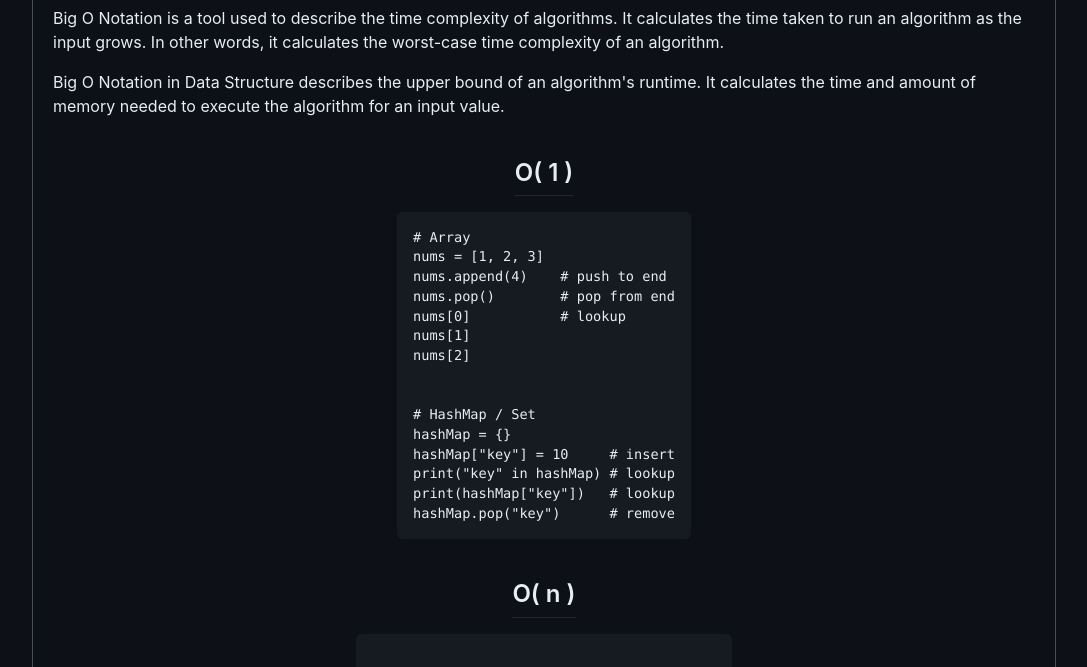
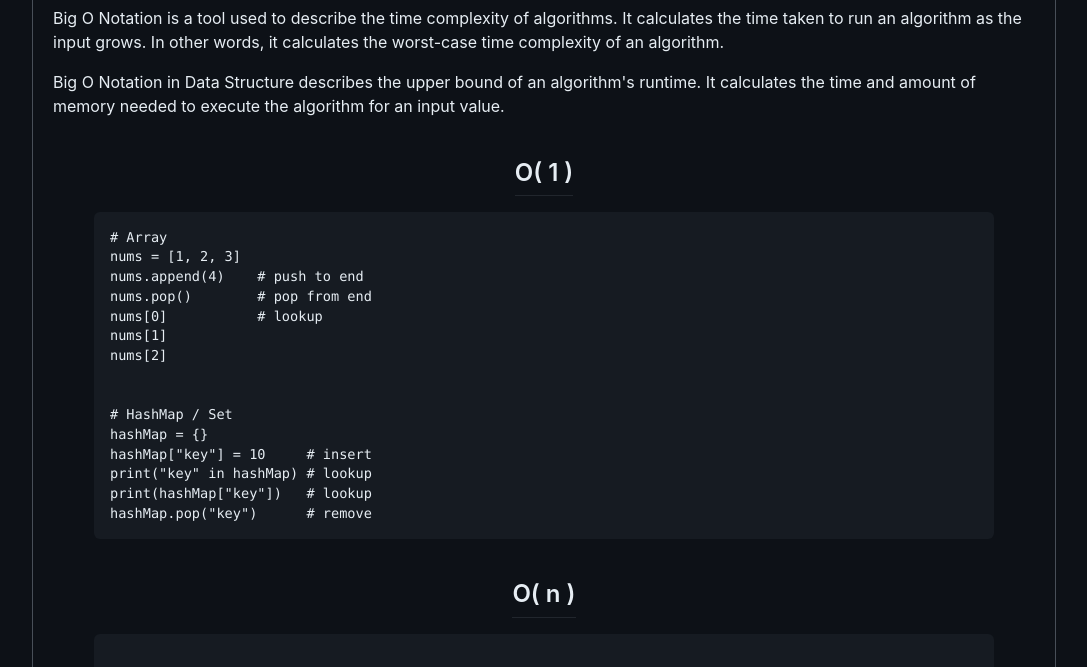
Before and after one commit to sanoojes/Big-O, a plain HTML site: page index.html in a window 1280 px wide. Shown: the part 82-749 px from the top of the page, without its empty margins (96-1183 px from the left). Drawn offline with Linux system fonts and the light colour scheme.

Commit message:
Update style.css

```diff
--- a/style.css
+++ b/style.css
@@ -766,6 +766,8 @@ body {
 
 .markdown-body .highlight pre,
 .markdown-body pre {
+  width: 100%;
+  max-width: 900px;
   padding: 16px;
   overflow: auto;
   font-size: 85%;
```
Lines whose indentation alone changed are shown as unchanged.
